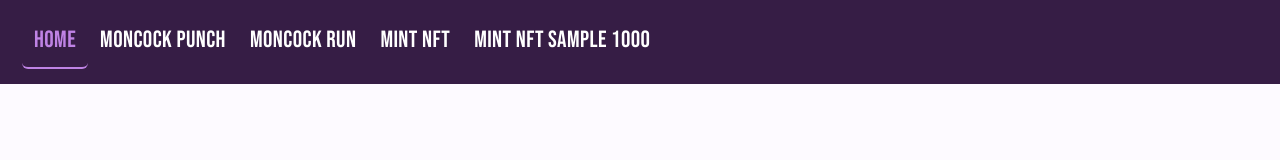
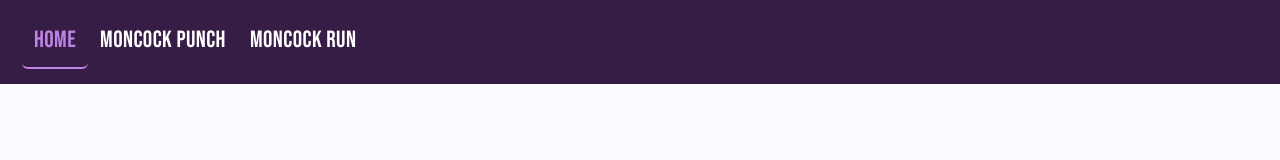
Before and after one commit to moncock/moncock-website, a Next.js app: page / in a window 1280 px wide. Shown: the top 160 px of the page. Built offline with nearby package versions, Linux system fonts and the light colour scheme.

Commit message:
fix active navigation

```diff
--- a/src/components/navigation/index.tsx
+++ b/src/components/navigation/index.tsx
@@ -9,7 +9,8 @@ import Typography from '@mui/material/Typography';
 import { makeStyles } from '@mui/styles';
 import { activeLinkState, useRecoilState } from '@store/index';
 import Link from 'next/link';
-import { FC } from 'react';
+import { usePathname } from 'next/navigation';
+import { FC, useEffect } from 'react';
 
 const useStyles = makeStyles(
   (theme: Theme) => ({
@@ -38,16 +39,24 @@ const Navbar: FC = () => {
   const theme = useTheme();
   const classes = useStyles();
   const [activeLink, setActiveLink] = useRecoilState<string>(activeLinkState);
+  const pathname = usePathname();
   const menuNav = [
     { name: 'HOME', path: '/' },
     // { name: 'EVENT', path: '/event' },
     // { name: 'COMIC', path: '/comic' },
     { name: 'MONCOCK PUNCH', path: '/game' },
     { name: 'MONCOCK RUN', path: '/moncock-run/index.html' },
-    { name: 'MINT NFT', path: '/open-edition/index.html' },
-    { name: 'MINT NFT SAMPLE 1000', path: '/sample-1000/index.html' },
+    // { name: 'MINT NFT OPEN EDITION', path: '/open-edition/index.html' },
+    // { name: 'MINT NFT W1', path: '/w1/index.html' },
     // { name: 'ABOUT ME', path: '/aboutMe' }
   ];
+
+  useEffect(() => {
+    const activeItem = menuNav.find((item) => item.path === pathname);
+    if (activeItem) {
+      setActiveLink(activeItem.name);
+    }
+  }, []);
 
   return (
     <AppBar
```
